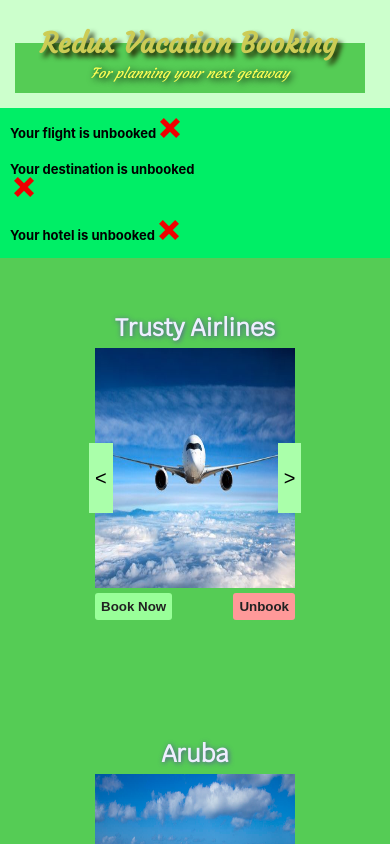
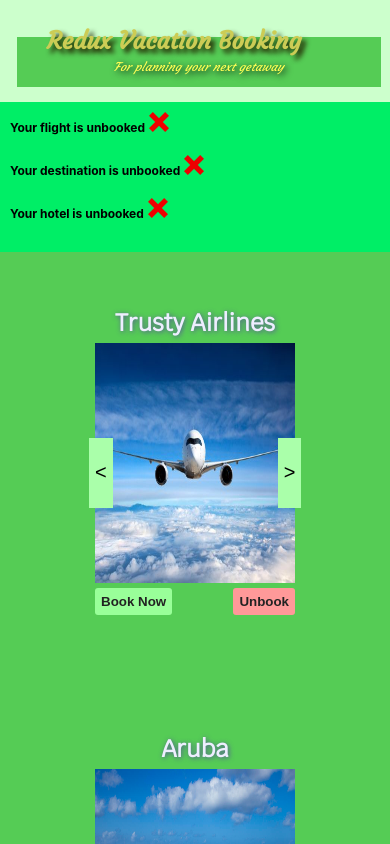
Before and after one commit to tiller1010/redux-vacation, a React (Create React App) app: page / in a window 390 px wide. Shown: the top 844 px of the page. Built offline with nearby package versions, Linux system fonts and the light colour scheme.

Commit message:
better styling for mobile

```diff
--- a/src/vacationStyles.css
+++ b/src/vacationStyles.css
@@ -194,12 +194,13 @@ body{
     font-size: 14px;
     bottom:20px;
     line-height: 50px;
-    margin-left: 40px;
+    margin-left:10%;
     margin-bottom: -30px;
   }
   #headingStripe{
     width:100%;
-    right:25px;
+    margin:auto;
+
   }
   #appContainer{
     text-align: center;
@@ -208,6 +209,7 @@ body{
     width:100%;
   }
   .statusDisplays{
+    white-space: nowrap;
     font-size: 13px;
   }
   #displayDestination{
@@ -233,7 +235,6 @@ body{
     position: relative;
     top:120px;
     left:180px;
-
   }
   .choice{
     position: absolute;
@@ -251,9 +252,21 @@ body{
   }
 }
 
-@media only screen and (max-width:320px){
+@media only screen and (max-width:400px){
   .Header{
     font-size: 12px;
-    margin-left: 30px;
+    margin-left:12%;
+  }
+
+  #headingStripe{
+    width:106%;
+  }
+
+  .statusDisplays{
+    font-size: 12px;
+  }
+
+  .choiceContainer{
+    transform: translateX(-65px);
   }
 }
```
